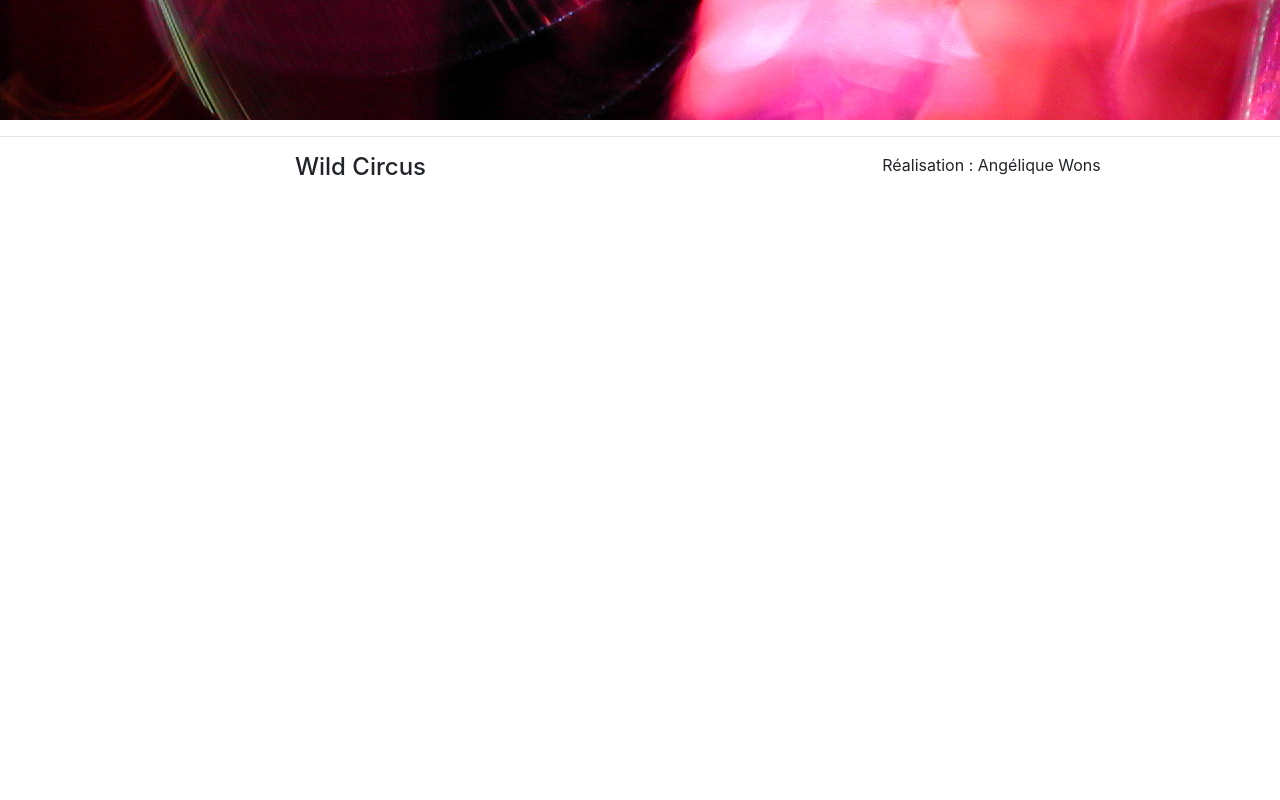
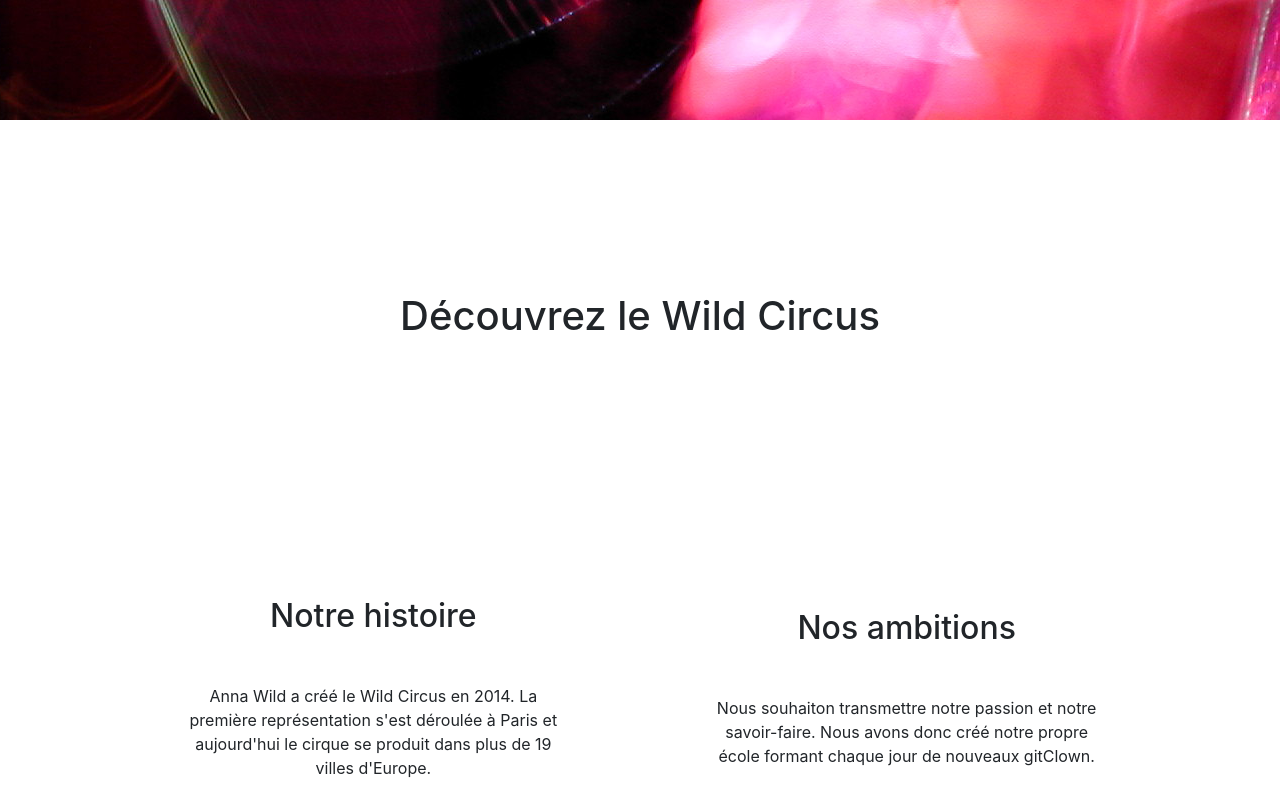
Before and after one commit to angelique-w/wild-circus-front, a React (Create React App) app: page / in a window 1280 px wide. Shown: the part 680-1480 px from the top of the page. Before the commit the page ends 870 px from the top, so only its background shows below. Built offline with nearby package versions, Linux system fonts and the light colour scheme.

Commit message:
added about us

```diff
--- /dev/null
+++ b/src/HomePage/AboutUs.jsx
@@ -0,0 +1,36 @@
+import React from "react";
+import { Row, Col } from "reactstrap";
+
+function AboutUs() {
+    return (
+        <div className="min-vh-100 d-flex flex-column justify-content-around align-items-center">
+            <Row className="flex-row justify-content-center align-items-center w-100">
+                <Col>
+                    <h1 className="text-center pt-5">
+                        Découvrez le Wild Circus
+                    </h1>
+                </Col>
+            </Row>
+            <Row className="flex-row justify-content-center align-items-center w-100">
+                <Col xs={12} lg={{ size: 4 }}>
+                    <h2 className="text-center mb-5">Notre histoire</h2>
+                    <p className="text-center">
+                        Anna Wild a créé le Wild Circus en 2014. La première
+                        représentation s'est déroulée à Paris et aujourd'hui le
+                        cirque se produit dans plus de 19 villes d'Europe.
+                    </p>
+                </Col>
+                <Col xs={12} lg={{ size: 4, offset: 1 }}>
+                    <h2 className="text-center mb-5">Nos ambitions</h2>
+                    <p className="text-center">
+                        Nous souhaiton transmettre notre passion et notre
+                        savoir-faire. Nous avons donc créé notre propre école
+                        formant chaque jour de nouveaux gitClown.
+                    </p>
+                </Col>
+            </Row>
+        </div>
+    );
+}
+
+export default AboutUs;
--- a/src/HomePage/HomePage.jsx
+++ b/src/HomePage/HomePage.jsx
@@ -2,11 +2,13 @@ import React from "react";
 
 import Layout from "../Layout/Layout";
 import Accueil from "./Accueil";
+import AboutUs from "./AboutUs";
 
 function HomePage() {
     return (
         <Layout>
             <Accueil />
+            <AboutUs />
         </Layout>
     );
 }
--- a/src/Layout/Footer.jsx
+++ b/src/Layout/Footer.jsx
@@ -6,12 +6,12 @@ function Footer() {
         <footer>
             <hr />
             <Row>
-                <Col xs="6">
+                <Col xs={12} sm={6}>
                     <h4 className="text-center container-fluid ml-5">
                         Wild Circus
                     </h4>
                 </Col>
-                <Col xs="6">
+                <Col xs={12} sm={6}>
                     <div className="text-center ml-5">
                         Réalisation : Angélique Wons
                     </div>
```
